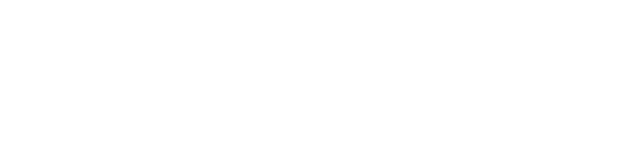
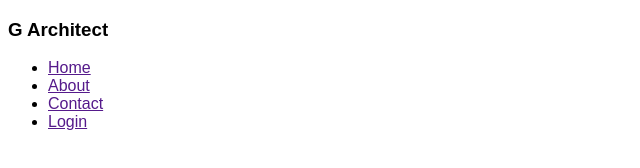
Before and after one commit to golammostofa95/G3-architect, a plain HTML site: page index.html in a window 1280 px wide. Shown: the whole page, without its empty margins (0-640 px from the left). Drawn offline with Linux system fonts and the light colour scheme.

```diff
--- a/index.html
+++ b/index.html
@@ -9,6 +9,24 @@
 </head>
 
 <body>
+        <header>
+                <nav>
+                        <h3>G Architect</h3>
+                        <ul>
+                                <li><a href="">Home</a></li>
+                                <li><a href="">About</a></li>
+                                <li><a href="">Contact</a></li>
+                                <li><a href="">Login</a></li>
+                        </ul>
+                </nav>
+
+        </header>
+        <main>
+
+        </main>
+        <footer>
+
+        </footer>
 
 </body>
 
--- a/style.css
+++ b/style.css
@@ -0,0 +1,3 @@
+* {
+  font-family: work sans, sans-serif;
+}
```
